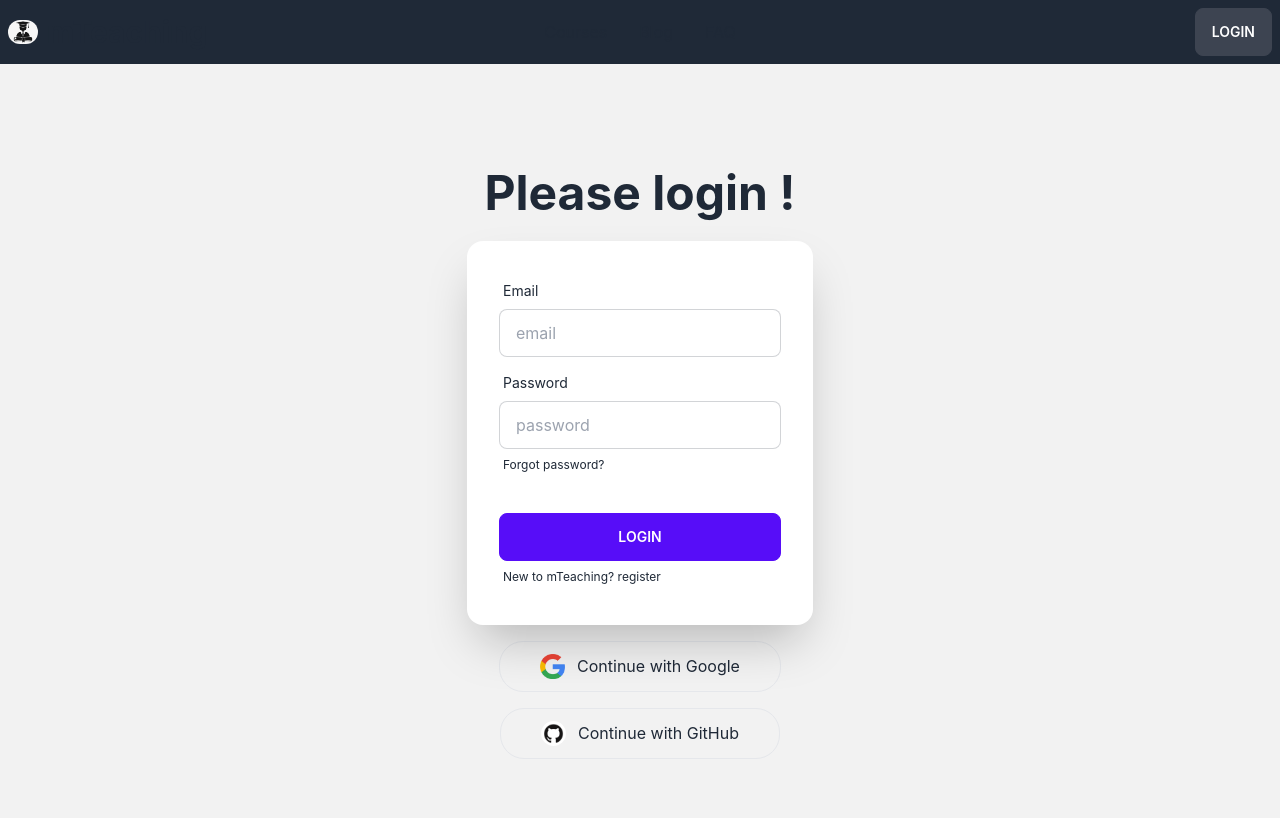
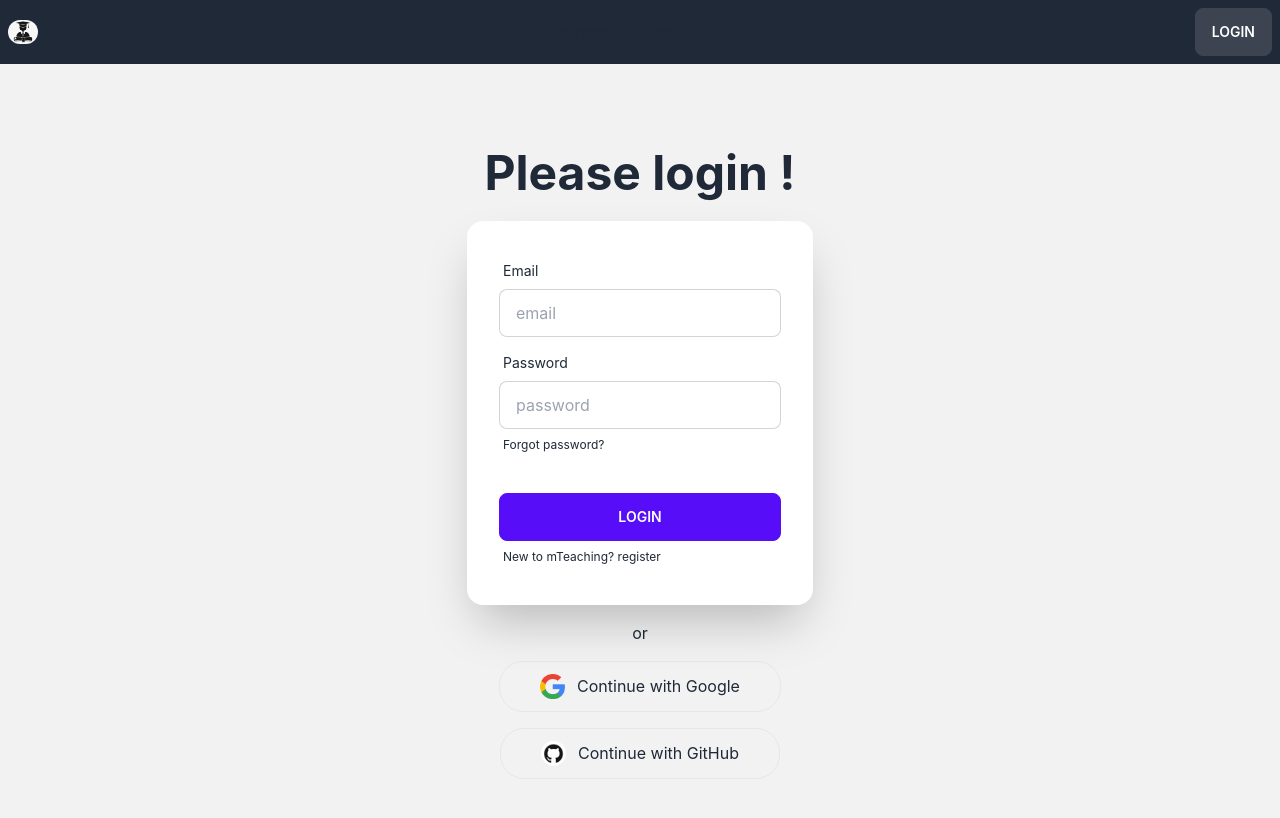
Before and after one commit to AlAminMiah4274/mTeaching-Client, a React (Create React App) app: page /login in a window 1280 px wide. Shown: the top 818 px of the page. Built offline with nearby package versions, Linux system fonts and the light colour scheme.

Commit message:
done login with google & github

```diff
--- a/src/components/pages/login/Login/Login.js
+++ b/src/components/pages/login/Login/Login.js
@@ -1,9 +1,48 @@
-import React from 'react';
+import React, { useContext } from 'react';
 import { Link } from 'react-router-dom';
 import google from '../../../../img/google.png';
 import github from '../../../../img/GitHub-Mark.png';
+import { AuthContext } from '../../../../contexts/AuthProvider';
+import { GithubAuthProvider, GoogleAuthProvider } from 'firebase/auth';
 
 const Login = () => {
+
+    const { userSignIn, providerLogIn } = useContext(AuthContext);
+
+    // google provider
+    const googleProvider = new GoogleAuthProvider();
+
+    // github provider
+    const githubProvider = new GithubAuthProvider();
+
+    const handleLoginForm = (e) => {
+        e.preventDefault();
+
+        const form = e.target;
+        const email = form.email.value;
+        const password = form.password.value;
+
+        console.log(email, password);
+
+        userSignIn(email, password)
+            .then(result => {
+                const user = result.user;
+                console.log(user);
+                form.reset();
+            })
+            .catch(e => {
+                console.error(e);
+            })
+    };
+
+    const handleGoogle = () => {
+        providerLogIn(googleProvider);
+    };
+
+    const handleGitHub = () => {
+        providerLogIn(githubProvider);
+    };
+
     return (
         <div>
             <div className="hero min-h-screen bg-base-200">
@@ -12,18 +51,18 @@ const Login = () => {
                         <h1 className="text-5xl font-bold">Please login !</h1>
                     </div>
                     <div className="card flex-shrink-0 w-full max-w-screen-lg shadow-2xl bg-base-100">
-                        <div className="card-body">
+                        <form onSubmit={handleLoginForm} className="card-body">
                             <div className="form-control">
                                 <label className="label">
                                     <span className="label-text">Email</span>
                                 </label>
-                                <input type="text" placeholder="email" className="input input-bordered" />
+                                <input type="email" name='email' placeholder="email" className="input input-bordered" required />
                             </div>
                             <div className="form-control">
                                 <label className="label">
                                     <span className="label-text">Password</span>
                                 </label>
-                                <input type="text" placeholder="password" className="input input-bordered" />
+                                <input type="password" name='password' placeholder="password" className="input input-bordered" required />
                                 <label className="label">
                                     <Link href="#" className="label-text-alt link link-hover">Forgot password?</Link>
                                 </label>
@@ -34,15 +73,20 @@ const Login = () => {
                                     <p className='label-text-alt'>New to mTeaching? <Link to='/register' className="link link-hover">register</Link></p>
                                 </label>
                             </div>
-                        </div>
+                        </form>
                     </div>
-                    <div className='border rounded-3xl px-10 py-3 flex'>
-                        <img className='mr-3' src={google} alt="" width={25} />
-                        <p>Continue with Google</p>
+                    <p>or</p>
+                    <div onClick={handleGoogle} className='border rounded-3xl px-10 py-3'>
+                        <button className='flex'>
+                            <img className='mr-3' src={google} alt="" width={25} />
+                            <p>Continue with Google</p>
+                        </button>
                     </div>
-                    <div className='border rounded-3xl px-10 py-3 flex'>
-                        <img className='rounded-full mr-3' src={github} alt="" width={25} />
-                        <p>Continue with GitHub</p>
+                    <div onClick={handleGitHub} className='border rounded-3xl px-10 py-3'>
+                        <button className='flex'>
+                            <img className='rounded-full mr-3' src={github} alt="" width={25} />
+                            <p>Continue with GitHub</p>
+                        </button>
                     </div>
                 </div>
             </div>
--- a/src/components/pages/login/Register/Register.js
+++ b/src/components/pages/login/Register/Register.js
@@ -1,7 +1,34 @@
-import React from 'react';
+import React, { useContext } from 'react';
 import { Link } from 'react-router-dom';
+import { AuthContext } from '../../../../contexts/AuthProvider';
 
 const Register = () => {
+
+    const { userCreate } = useContext(AuthContext);
+
+    // register form controlling
+    const handleRegisterForm = (e) => {
+        e.preventDefault();
+
+        const form = e.target;
+        const name = form.name.value;
+        const photoURL = form.photoURL.value;
+        const email = form.email.value;
+        const password = form.password.value;
+
+        console.log(name, photoURL, email, password);
+
+        userCreate(email, password)
+            .then(result => {
+                const user = result.user;
+                console.log(user);
+                form.reset();
+            })
+            .catch(e => {
+                console.error(e);
+            })
+    };
+
     return (
         <div>
             <div className="hero min-h-screen bg-base-200">
@@ -10,33 +37,33 @@ const Register = () => {
                         <h1 className="text-5xl font-bold">Please register</h1>
                     </div>
                     <div className="card flex-shrink-0 w-full max-w-sm shadow-2xl bg-base-100">
-                        <div className="card-body">
+                        <form onSubmit={handleRegisterForm} className="card-body">
                             <div className="form-control">
                                 <label className="label">
                                     <span className="label-text">Name</span>
                                 </label>
-                                <input type="text" placeholder="Your full name" className="input input-bordered" />
+                                <input type="text" name='name' placeholder="Your full name" className="input input-bordered" required />
                             </div>
 
                             <div className="form-control">
                                 <label className="label">
                                     <span className="label-text">PhotoURL</span>
                                 </label>
-                                <input type="url" placeholder="Your photo url" className="input input-bordered" />
+                                <input type="url" name='photoURL' placeholder="Your photo url" className="input input-bordered" required />
                             </div>
 
                             <div className="form-control">
                                 <label className="label">
                                     <span className="label-text">Email</span>
                                 </label>
-                                <input type="email" placeholder="email" className="input input-bordered" />
+                                <input type="email" name='email' placeholder="email" className="input input-bordered" required />
                             </div>
 
                             <div className="form-control">
                                 <label className="label">
                                     <span className="label-text">Password</span>
                                 </label>
-                                <input type="password" placeholder="password" className="input input-bordered" />
+                                <input type="password" name='password' placeholder="password" className="input input-bordered" required />
                             </div>
 
                             <div className="form-control mt-6">
@@ -45,7 +72,7 @@ const Register = () => {
                                     <p className='label-text-alt'>Already have an account? <Link to='/login' className="link link-hover">login</Link></p>
                                 </label>
                             </div>
-                        </div>
+                        </form>
                     </div>
                 </div>
             </div>
--- a/src/contexts/AuthProvider.js
+++ b/src/contexts/AuthProvider.js
@@ -1,10 +1,33 @@
 import React, { createContext } from 'react';
+import app from '../Firebase/Firebase.config';
+import { createUserWithEmailAndPassword, getAuth, signInWithEmailAndPassword, signInWithPopup } from 'firebase/auth';
+
+const auth = getAuth(app)
 
 export const AuthContext = createContext(null);
 
 const AuthProvider = ({ children }) => {
 
-    const info = {};
+    // create user
+    const userCreate = (email, password) => {
+        return createUserWithEmailAndPassword(auth, email, password);
+    };
+
+    // user login
+    const userSignIn = (email, password) => {
+        return signInWithEmailAndPassword(auth, email, password);
+    };
+
+    // sign in other ways
+    const providerLogIn = (provider) => {
+        return signInWithPopup(auth, provider);
+    }
+
+    const info = {
+        userCreate,
+        userSignIn,
+        providerLogIn
+    };
 
     return (
         <AuthContext.Provider value={info}>
```
